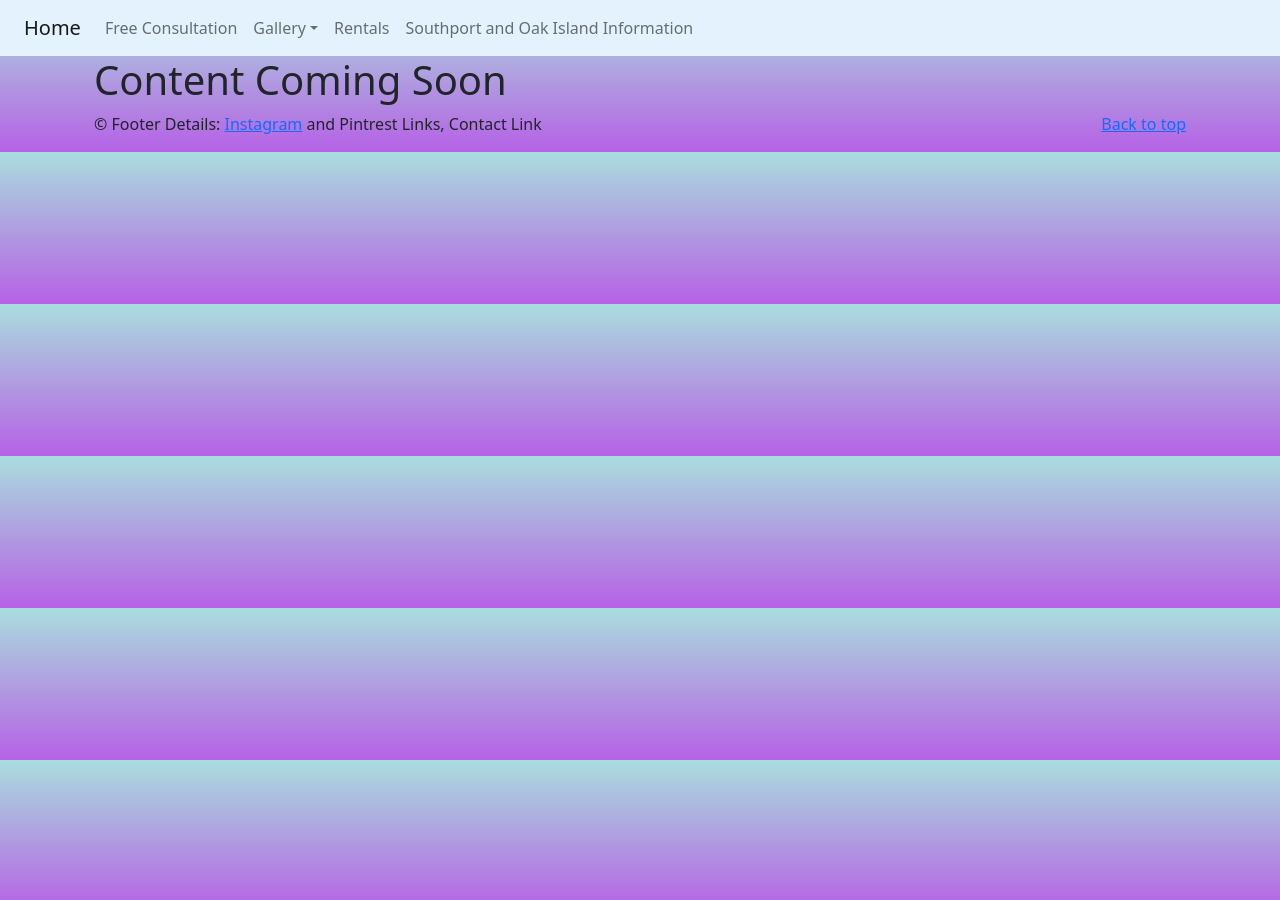
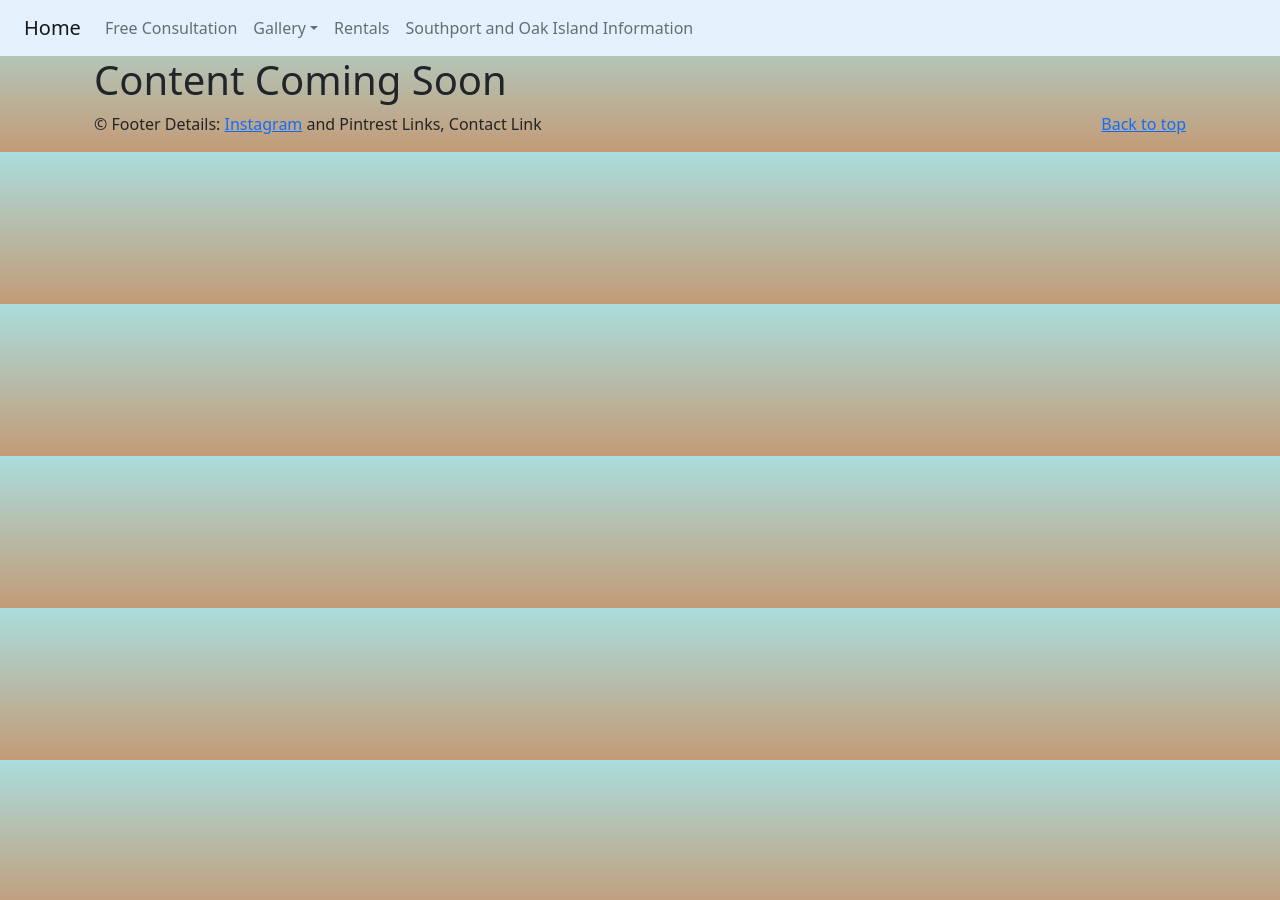
Before and after one commit to weddingsbytheseanc/weddingsbytheseanc.github.io, a Jekyll site: the page built from index.html, in a window 1280 px wide. Built offline with Jekyll 4.4.1, drawn with Linux system fonts in a browser that asks for light colours; nearby versions of some CDN libraries; library files that are not in the unit come from our copies.

Commit message:
Update custom.css

```diff
--- a/assets/custom.css
+++ b/assets/custom.css
@@ -1,3 +1,3 @@
 body {
-background: linear-gradient(#add, #b561e5);
+background: linear-gradient(#add, #c39b77);
 }
```
